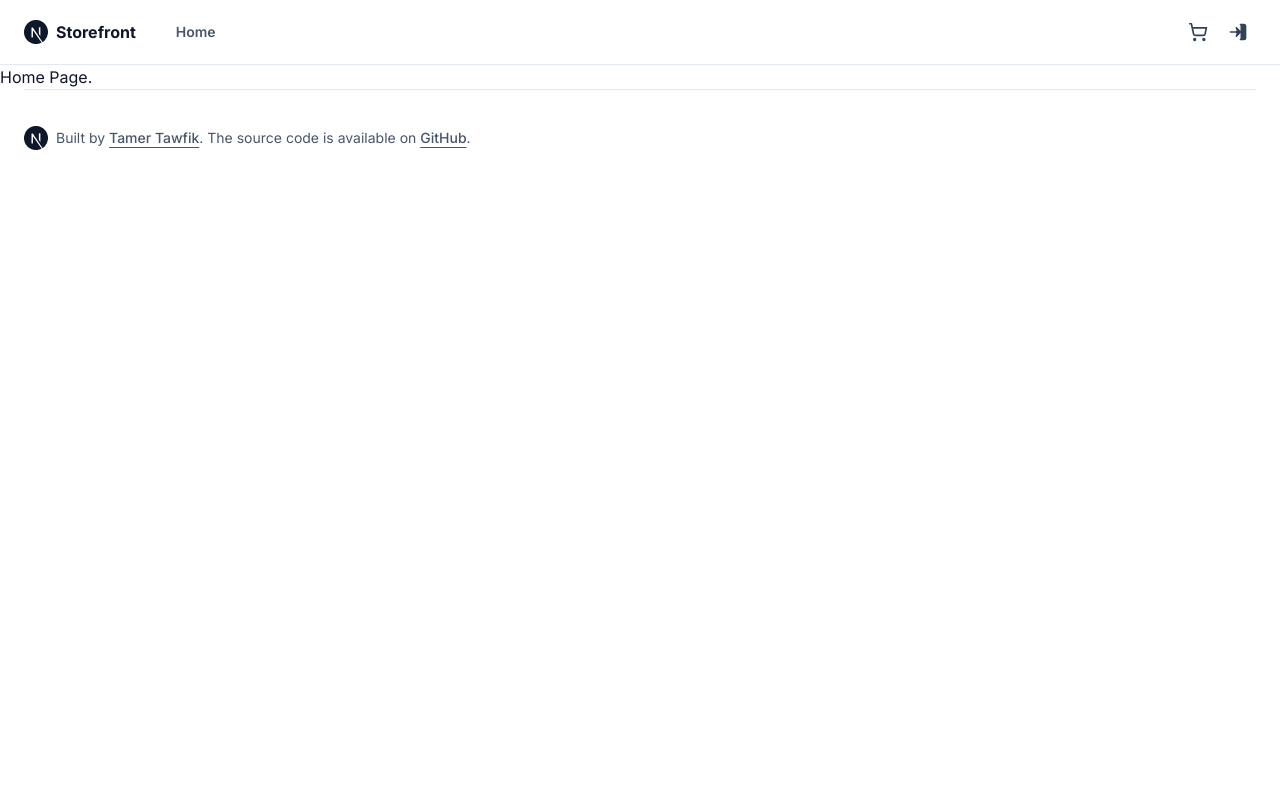
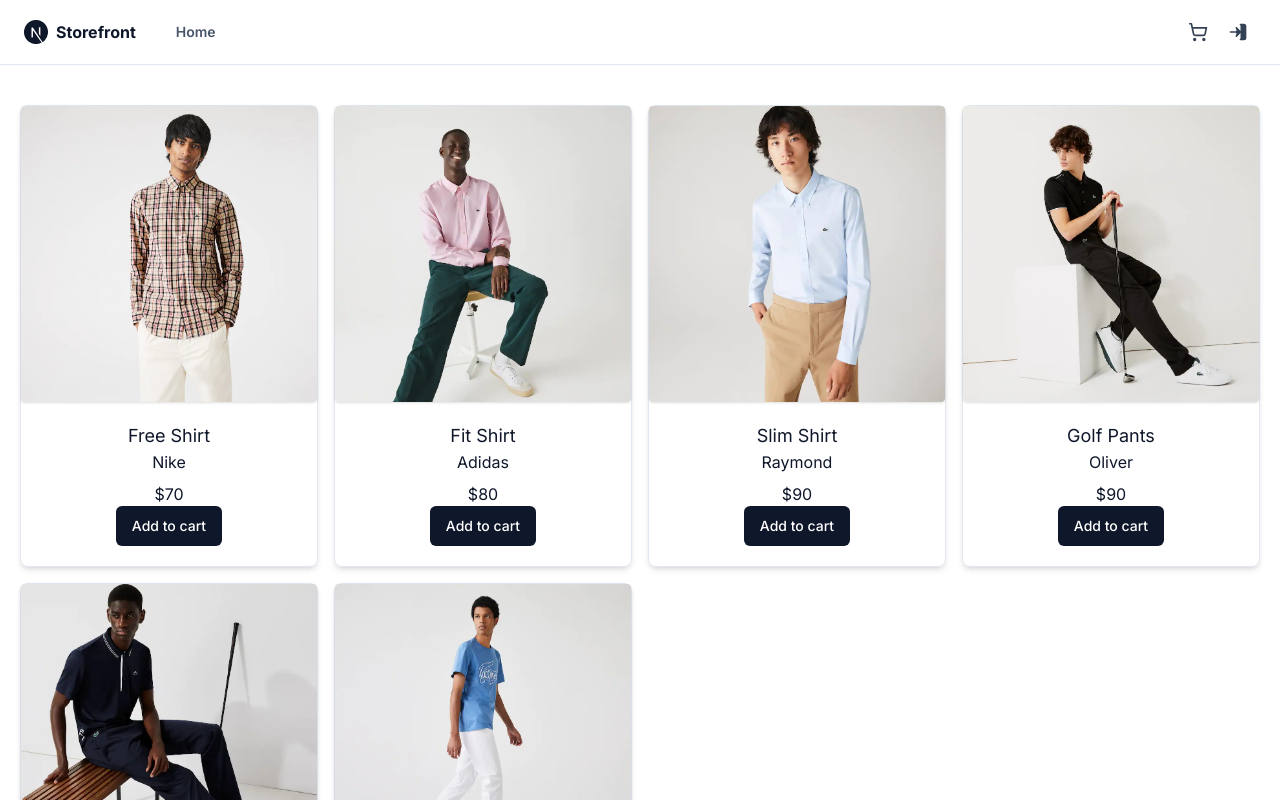
Before and after one commit to TamerTawfik/e-commerce-nextjs-tailwindcss, a Next.js app: page / in a window 1280 px wide. Shown: the top 800 px of the page. Built offline with nearby package versions, Linux system fonts and the light colour scheme.

Commit message:
Added: Product Item component

```diff
--- /dev/null
+++ b/components/product-item.tsx
@@ -0,0 +1,49 @@
+/* eslint-disable @next/next/no-img-element */
+import Link from 'next/link'
+import React from 'react'
+import { Button } from "@/components/ui/button"
+
+import { cn } from "@/lib/utils"
+
+interface CardProps extends React.HTMLAttributes<HTMLDivElement> {
+    product: {
+        slug: string
+        image: string
+        name: string
+        brand: string
+        price: number
+    }
+    disabled?: boolean
+}
+
+
+export default function ProductItem({
+    product,
+    disabled,
+}: CardProps) {
+    return (
+        <div
+            className={cn(
+                "group relative rounded-lg border border-slate-200 bg-transparent  text-slate-900 shadow-md transition-shadow hover:shadow-lg dark:border-slate-700 dark:text-slate-50",
+                disabled && "cursor-not-allowed opacity-60",
+            )}>
+            <Link href={`/product/${product.slug}`}>
+                <img
+                    src={product.image}
+                    alt={product.name}
+                    className="rounded shadow"
+                />
+            </Link>
+            <div className="flex flex-col items-center justify-center p-5">
+                <Link href={`/product/${product.slug}`}>
+                    <h2 className="text-lg">{product.name}</h2>
+                </Link>
+                <p className="mb-2">{product.brand}</p>
+                <p>${product.price}</p>
+                <Button className="primary-button" type="button">
+                    Add to cart
+        </Button>
+            </div>
+        </div>
+    );
+}
--- a/pages/index.tsx
+++ b/pages/index.tsx
@@ -1,10 +1,17 @@
 import Layout from '@/components/layout'
+import ProductItem from '@/components/product-item'
+
+import data from '@/utils/data'
 
 export default function Home() {
   return (
     <>
       <Layout title=''>
-        <h1>Home Page.</h1>
+        <div className="grid grid-cols-1 gap-4 md:grid-cols-3 lg:grid-cols-4 my-10 mx-5">
+          {data.products.map((product) => (
+            <ProductItem product={product} key={product.slug}></ProductItem>
+          ))}
+        </div>
       </Layout>
     </>
   )
--- a/tailwind.config.js
+++ b/tailwind.config.js
@@ -2,7 +2,7 @@
 
 /** @type {import('tailwindcss').Config} */
 module.exports = {
-  content: ["app/**/*.{ts,tsx}", "components/**/*.{ts,tsx}"],
+  content: ["pages/**/*.{ts,tsx}", "components/**/*.{ts,tsx}"],
   theme: {
     container: {
       center: true,
```
